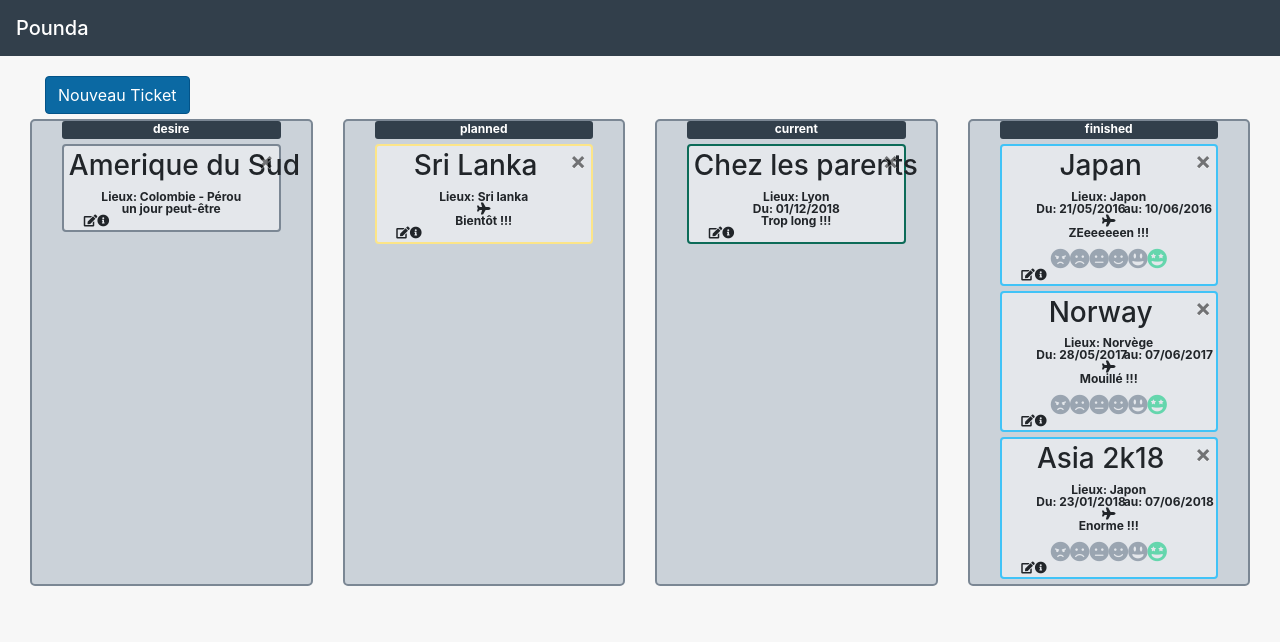
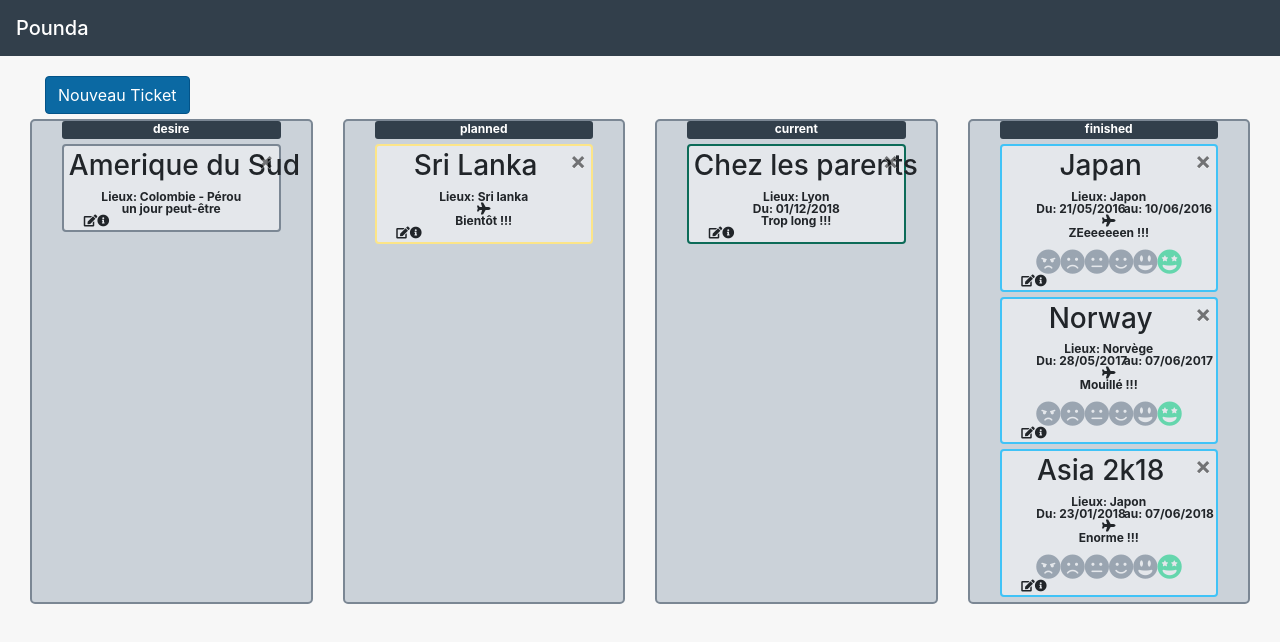
Before and after one commit to poundawan/pounda, a React (Create React App) app: page / in a window 1280 px wide. Shown: the top 642 px of the page. Built offline with nearby package versions, Linux system fonts and the light colour scheme.

Commit message:
Maj css et ajout rating

```diff
--- a/src/ticket.css
+++ b/src/ticket.css
@@ -26,7 +26,7 @@ span.action-icon:hover {
 
 .rating {
   margin-top: 10px;
-  font-size: 20px;
+  font-size: 25px;
   color: #9aa5b1;
 }
 
@@ -41,12 +41,12 @@ span.action-icon:hover {
 
 .fa-grin-alt.rating-selected,
 .rating i.fa-grin-alt:hover {
-  color: #147d64;
+  color: #199473;
 }
 
 .fa-smile.rating-selected,
 .rating i.fa-smile:hover {
-  color: #0b69a3;
+  color: #014d40;
 }
 
 .fa-meh.rating-selected,
--- a/src/ticket.js
+++ b/src/ticket.js
@@ -66,37 +66,39 @@ class Ticket extends Component {
             ""
           )}
           <span className="col-md-12">{ticket.resume}</span>
-          {status == "finished" ? (
+          {status === "finished" ? (
             <div className="col-md-12 rating">
               <Icon
                 name="angry"
-                className={ticket.rating == "angry" ? "rating-selected" : ""}
+                className={ticket.rating === "angry" ? "rating-selected" : ""}
                 onClick={e => this.updateRating(e, ticket.id, "angry")}
               />
               <Icon
                 name="frown"
-                className={ticket.rating == "frown" ? "rating-selected" : ""}
+                className={ticket.rating === "frown" ? "rating-selected" : ""}
                 onClick={e => this.updateRating(e, ticket.id, "frown")}
               />
               <Icon
                 name="meh"
-                className={ticket.rating == "meh" ? "rating-selected" : ""}
+                className={ticket.rating === "meh" ? "rating-selected" : ""}
                 onClick={e => this.updateRating(e, ticket.id, "meh")}
               />
               <Icon
                 name="smile"
-                className={ticket.rating == "smile" ? "rating-selected" : ""}
+                className={ticket.rating === "smile" ? "rating-selected" : ""}
                 onClick={e => this.updateRating(e, ticket.id, "smile")}
               />
               <Icon
                 name="grin-alt"
-                className={ticket.rating == "grin-alt" ? "rating-selected" : ""}
+                className={
+                  ticket.rating === "grin-alt" ? "rating-selected" : ""
+                }
                 onClick={e => this.updateRating(e, ticket.id, "grin-alt")}
               />
               <Icon
                 name="grin-stars"
                 className={
-                  ticket.rating == "grin-stars" ? "rating-selected" : ""
+                  ticket.rating === "grin-stars" ? "rating-selected" : ""
                 }
                 onClick={e => this.updateRating(e, ticket.id, "grin-stars")}
               />
```
